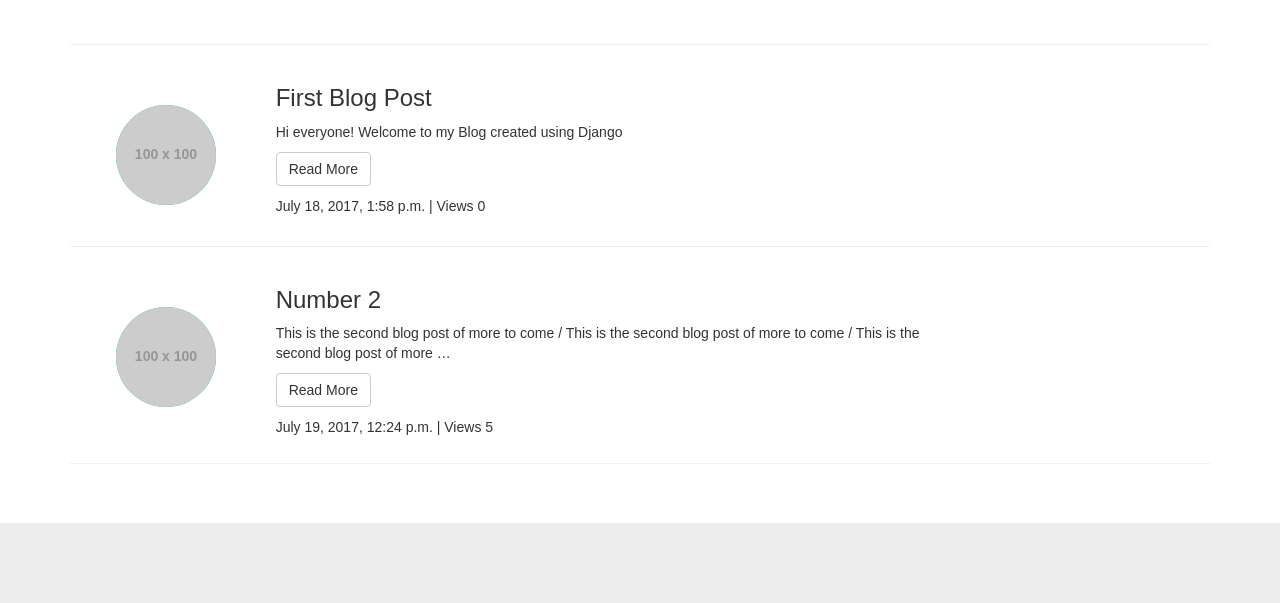
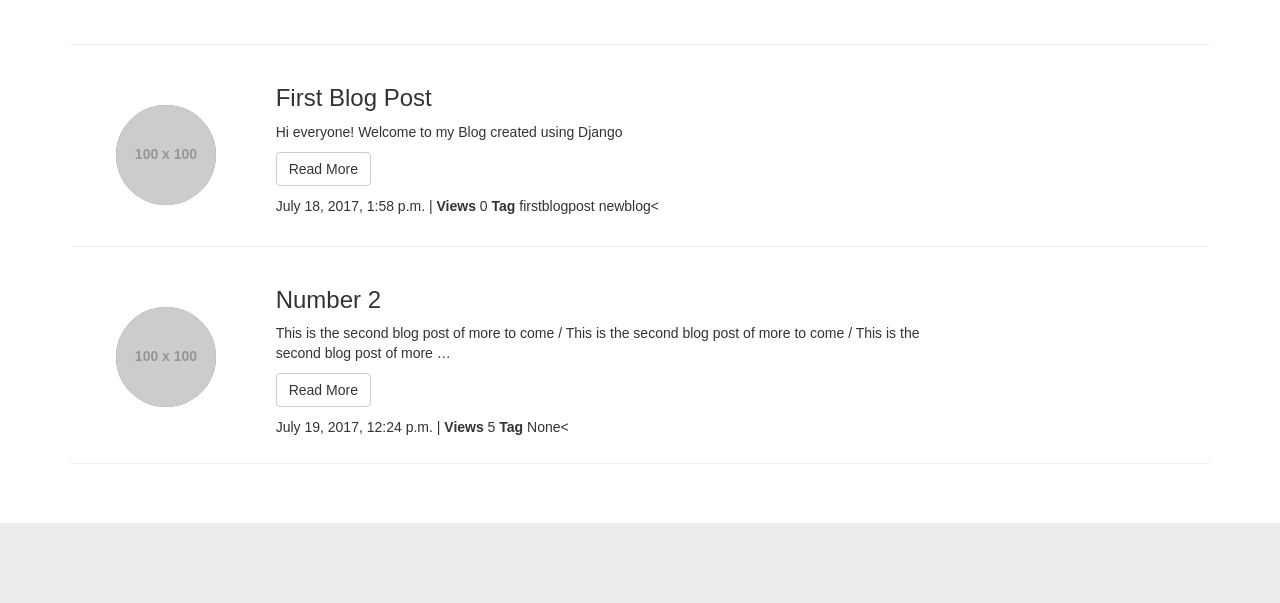
Before and after one commit to maisiec/stream3-lessons-and-challenges, a Django app: template 05-Django-Blog/blog_prj/Blog/templates/blogposts.html in a window 1280 px wide. Shown: the part 221-824 px from the top of the page. Run offline with Django 3.2, Linux system fonts and the light colour scheme; the template is opened without the code that fills it: values that come from a table or form of the project are taken from there, others are empty; data comes from the database, SQL or seed files in the repository; grey boxes labelled with a size stand in for pictures from a placeholder-image service; parts of the project's set-up code (start-up, migrations or seed data) failed here and were passed over; some libraries are stand-ins or nearby versions.

Commit message:
emphasised views text added tag next to views

```diff
--- a/05-Django-Blog/blog_prj/Blog/templates/blogposts.html
+++ b/05-Django-Blog/blog_prj/Blog/templates/blogposts.html
@@ -16,7 +16,7 @@
                     <div class="col-xs-9">
                         <p>{{ post.content|truncatewords:30 }}</p>
                         <p><button class="btn btn-default" onclick="location.href={{ post.id }}">Read More</button></p>
-                        <p>{{ post.published_date }} | Views {{ post.views }}</p>
+                        <p>{{ post.published_date }} | <strong>Views</strong> {{ post.views }} <strong>Tag</strong> {{ post.tag }}<</p>
                     </div>
                 </div>
             </div>
--- a/05-Django-Blog/blog_prj/Blog/templates/postdetail.html
+++ b/05-Django-Blog/blog_prj/Blog/templates/postdetail.html
@@ -16,7 +16,7 @@
                     <div class="col-xs-9">
                         <p>{{ post.content }}</p>
                         <p><button class="btn btn-default" onclick="location.href='/blog'">Back To Blog</button></p>
-                        <p>{{ post.published_date }} | Views {{ post.views }}</p>
+                        <p>{{ post.published_date }} | <strong>Views</strong> {{ post.views }} | <strong>Tag</strong> {{ post.tag }}</p>
                     </div>
                 </div>
             </div>
```
